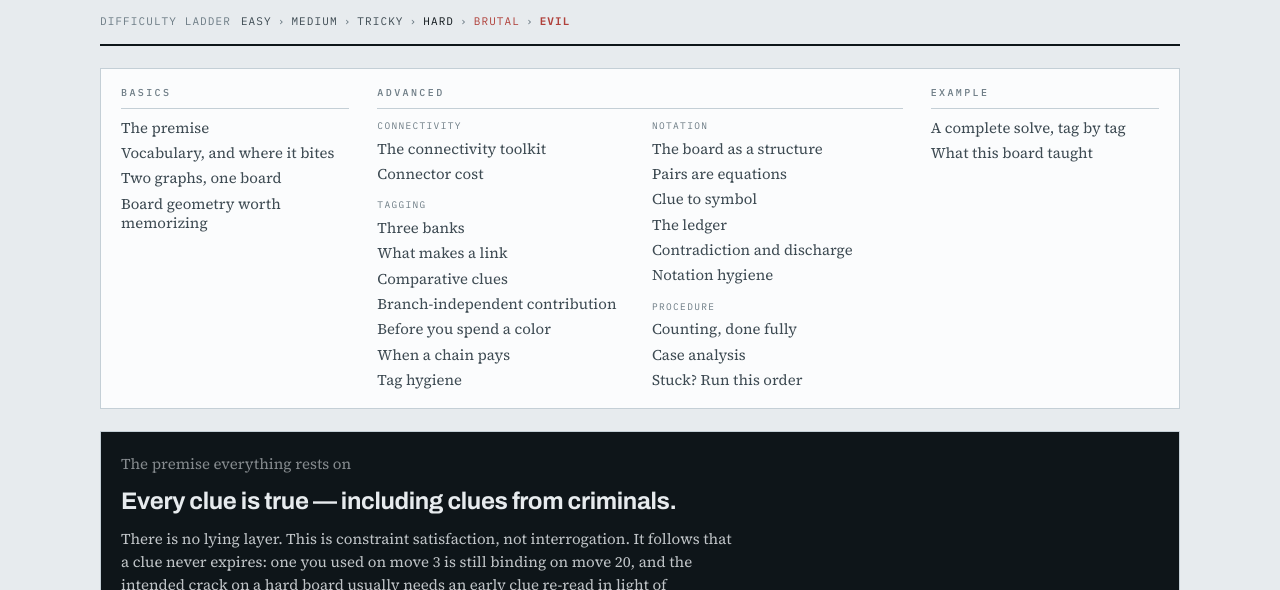
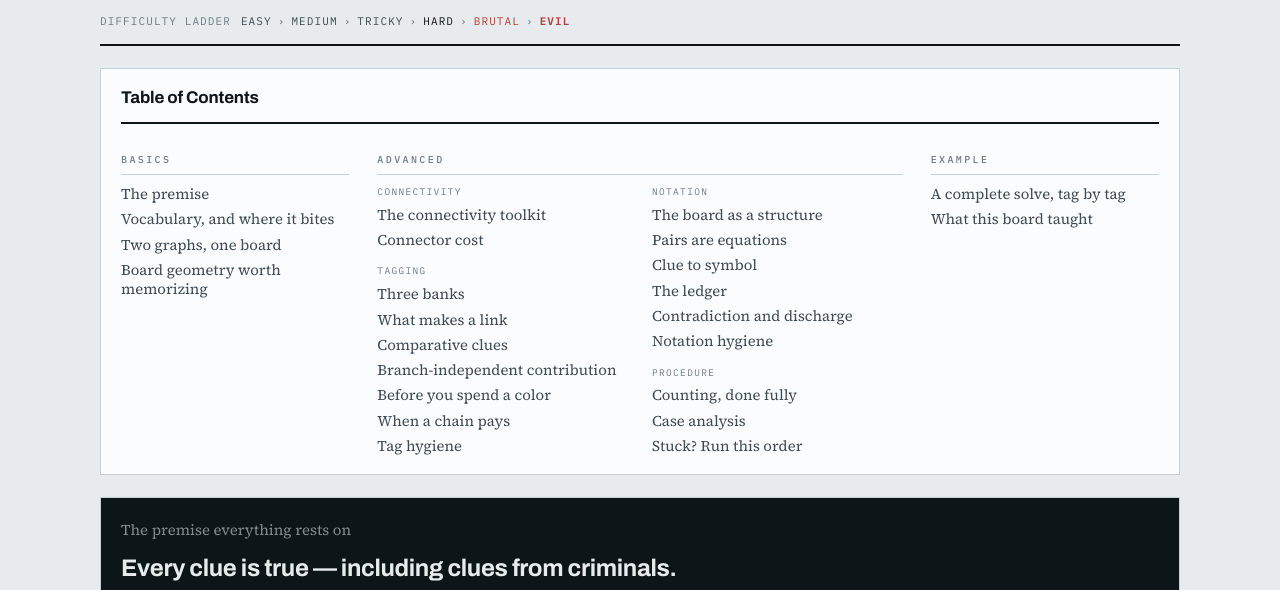
Before and after one commit to gsingers/clues_by_sam, a plain HTML site: page index.html in a window 1280 px wide. Shown: the part 206-796 px from the top of the page. Drawn offline with Linux system fonts and the light colour scheme.

Commit message:
feat: title the contents block and strengthen part headers
Adds a "Table of Contents" heading to the nav, drops the tier labels to h3
beneath it, and links the group labels (Connectivity, Tagging, Notation,
Procedure) to their part dividers so every heading in the contents is a jump.

Part dividers now read as section headers at the landing point: larger type,
a top rule, and the tier word in full ink.

Co-Authored-By: Claude Opus 5 <noreply@anthropic.com>
Claude-Session: https://claude.ai/code/session_017kYh49iY65gbzohCChdjBg

```diff
--- a/index.html
+++ b/index.html
@@ -65,7 +65,8 @@ body{background:var(--ground);color:var(--ink);font-family:var(--f-body);font-si
   .s4{grid-column:span 4}.s5{grid-column:span 5}.s6{grid-column:span 6}
   .s7{grid-column:span 7}.s8{grid-column:span 8}
 }
-.part{grid-column:span 12;background:var(--shade);padding:7px 20px;font-family:var(--f-mono);font-size:10px;letter-spacing:.24em;text-transform:uppercase;color:var(--ink-3)}
+.part{grid-column:span 12;background:var(--shade);padding:10px 20px;font-family:var(--f-mono);font-size:11px;letter-spacing:.22em;text-transform:uppercase;color:var(--ink-3);border-top:2px solid var(--rule-2)}
+.part b{color:var(--ink);font-weight:600}
 .p h2{font-family:var(--f-display);font-weight:700;font-size:1.06rem;letter-spacing:-.01em;margin:0 0 2px;text-wrap:balance}
 .p .sub{font-family:var(--f-mono);font-size:10.5px;letter-spacing:.13em;text-transform:uppercase;color:var(--ink-3);margin:0 0 12px}
 .p p{margin:0 0 10px;color:var(--ink-2)}
@@ -202,9 +203,10 @@ figcaption b{color:var(--ink-2);font-weight:600}
 /* ---------- contents ---------- */
 .toc{border:1px solid var(--rule);background:var(--panel);padding:16px 20px 18px;margin-bottom:22px;display:grid;gap:20px}
 @media(min-width:860px){.toc{grid-template-columns:1fr 2.3fr 1fr;gap:28px}}
-.toc h2{font-family:var(--f-mono);font-size:10px;letter-spacing:.24em;text-transform:uppercase;color:var(--ink-3);font-weight:500;margin:0 0 10px;padding-bottom:7px;border-bottom:1px solid var(--rule)}
-.toc h2 a{color:inherit;text-decoration:none}
-.toc h2 a:hover{color:var(--ink)}
+.toc-title{grid-column:1/-1;font-family:var(--f-display);font-weight:700;font-size:1.06rem;letter-spacing:-.01em;color:var(--ink);margin:0;padding-bottom:10px;border-bottom:2px solid var(--ink)}
+.toc h3{font-family:var(--f-mono);font-size:10px;letter-spacing:.24em;text-transform:uppercase;color:var(--ink-3);font-weight:500;margin:0 0 10px;padding-bottom:7px;border-bottom:1px solid var(--rule)}
+.toc h3 a,.toc .grp a{color:inherit;text-decoration:none;border-bottom:0}
+.toc h3 a:hover,.toc .grp a:hover{color:var(--ink)}
 .toc ul{margin:0;padding:0;list-style:none;display:grid;gap:6px}
 .toc li{font-size:.93rem;line-height:1.3}
 .toc a{color:var(--ink-2);text-decoration:none;border-bottom:1px solid transparent}
@@ -213,7 +215,6 @@ figcaption b{color:var(--ink-2);font-weight:600}
 @media(min-width:600px){.toccols{grid-template-columns:1fr 1fr;gap:16px 24px}}
 .toc .grp{font-family:var(--f-mono);font-size:9.5px;letter-spacing:.14em;text-transform:uppercase;color:var(--ink-3);margin:0 0 6px}
 section[id],div[id]{scroll-margin-top:14px}
-.part b{color:var(--ink-2);font-weight:600}
 
 /* ---------- notation ---------- */
 .sym{font-family:var(--f-mono);font-size:12px;font-weight:500;color:var(--ink);white-space:nowrap}
@@ -252,9 +253,10 @@ section[id],div[id]{scroll-margin-top:14px}
     </div>
   </header>
 
-  <nav class="toc" aria-label="Contents">
+  <nav class="toc" aria-labelledby="toc-title">
+    <h2 class="toc-title" id="toc-title">Table of Contents</h2>
     <div>
-      <h2><a href="#part-basics">Basics</a></h2>
+      <h3><a href="#part-basics">Basics</a></h3>
       <ul>
         <li><a href="#premise">The premise</a></li>
         <li><a href="#vocabulary">Vocabulary, and where it bites</a></li>
@@ -263,15 +265,15 @@ section[id],div[id]{scroll-margin-top:14px}
       </ul>
     </div>
     <div>
-      <h2><a href="#part-connectivity">Advanced</a></h2>
+      <h3><a href="#part-connectivity">Advanced</a></h3>
       <div class="toccols">
         <div>
-          <p class="grp">Connectivity</p>
+          <p class="grp"><a href="#part-connectivity">Connectivity</a></p>
           <ul>
             <li><a href="#connectivity">The connectivity toolkit</a></li>
             <li><a href="#connector-cost">Connector cost</a></li>
           </ul>
-          <p class="grp" style="margin-top:14px">Tagging</p>
+          <p class="grp" style="margin-top:14px"><a href="#part-tagging">Tagging</a></p>
           <ul>
             <li><a href="#banks">Three banks</a></li>
             <li><a href="#links">What makes a link</a></li>
@@ -283,7 +285,7 @@ section[id],div[id]{scroll-margin-top:14px}
           </ul>
         </div>
         <div>
-          <p class="grp">Notation</p>
+          <p class="grp"><a href="#part-notation">Notation</a></p>
           <ul>
             <li><a href="#notation-structure">The board as a structure</a></li>
             <li><a href="#notation-pairs">Pairs are equations</a></li>
@@ -292,7 +294,7 @@ section[id],div[id]{scroll-margin-top:14px}
             <li><a href="#contradiction">Contradiction and discharge</a></li>
             <li><a href="#notation-hygiene">Notation hygiene</a></li>
           </ul>
-          <p class="grp" style="margin-top:14px">Procedure</p>
+          <p class="grp" style="margin-top:14px"><a href="#part-procedure">Procedure</a></p>
           <ul>
             <li><a href="#counting">Counting, done fully</a></li>
             <li><a href="#case-analysis">Case analysis</a></li>
@@ -302,7 +304,7 @@ section[id],div[id]{scroll-margin-top:14px}
       </div>
     </div>
     <div>
-      <h2><a href="#part-example">Example</a></h2>
+      <h3><a href="#part-example">Example</a></h3>
       <ul>
         <li><a href="#worked-example">A complete solve, tag by tag</a></li>
         <li><a href="#takeaways">What this board taught</a></li>
```
